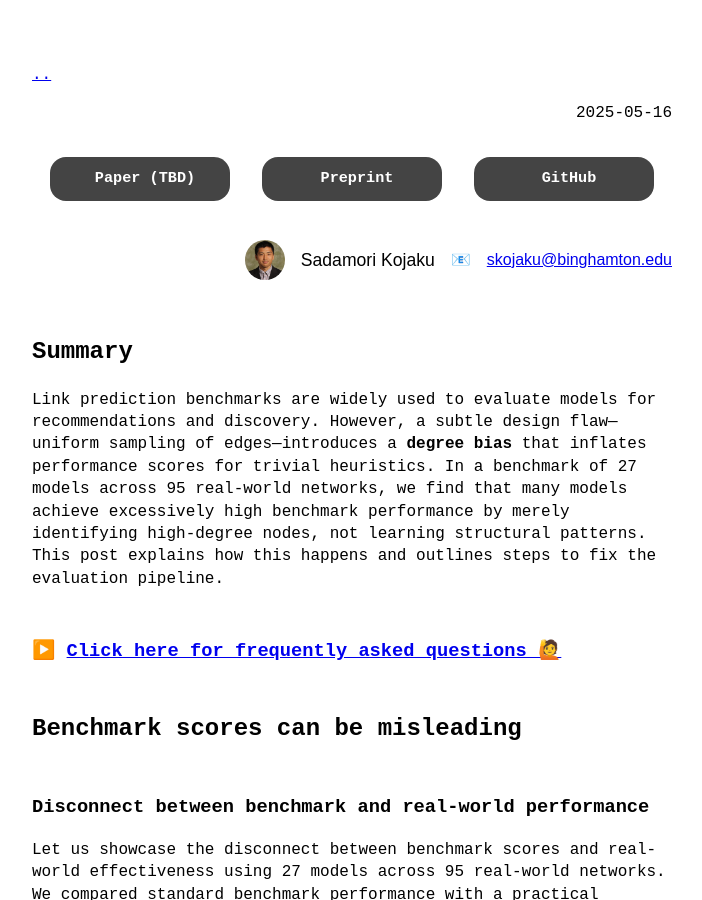
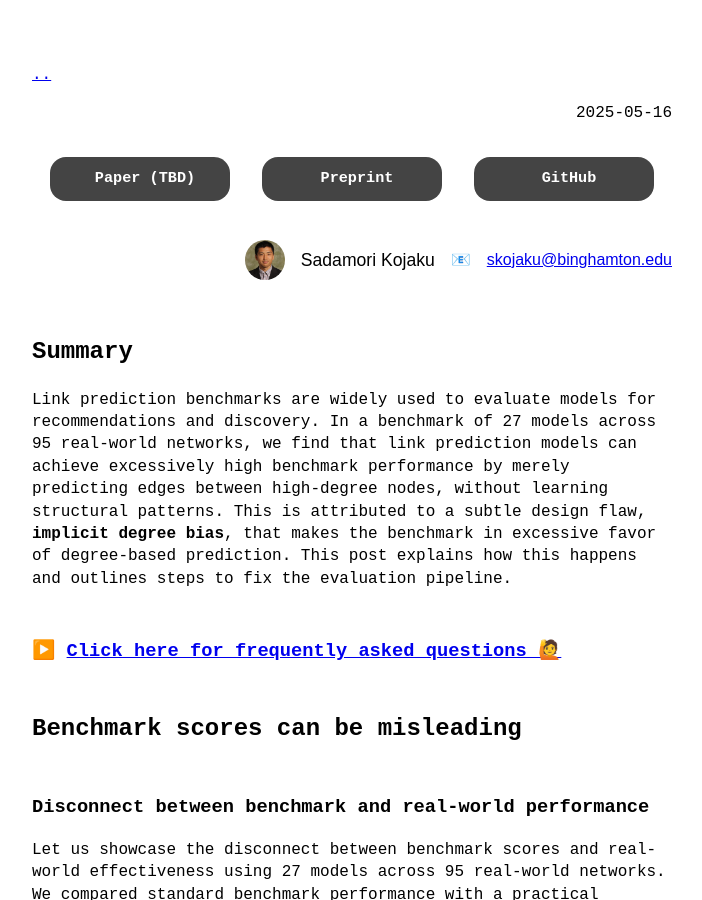
Before and after one commit to skojaku/skojaku.github.io, a Jekyll site: the page built from posts/degree-bias-in-link-prediction/index.md, in a window 1280 px wide and 900 px high. Shown: the whole window, without its empty margins (288-990 px from the left). Built offline with Jekyll 4.4.1, drawn with Linux system fonts in a browser that asks for light colours.

Commit message:
fix wording

```diff
--- a/posts/degree-bias-in-link-prediction/index.md
+++ b/posts/degree-bias-in-link-prediction/index.md
@@ -148,7 +148,10 @@ date: 2025-05-16
 
 ## Summary
 
-Link prediction benchmarks are widely used to evaluate models for recommendations and discovery. However, a subtle design flaw---uniform sampling of edges---introduces a **degree bias** that inflates performance scores for trivial heuristics. In a benchmark of 27 models across 95 real-world networks, we find that many models achieve excessively high benchmark performance by merely identifying high-degree nodes, not learning structural patterns. This post explains how this happens and outlines steps to fix the evaluation pipeline.
+Link prediction benchmarks are widely used to evaluate models for recommendations and discovery.
+In a benchmark of 27 models across 95 real-world networks, we find that link prediction models can achieve excessively high benchmark performance by merely predicting edges between high-degree nodes, without learning structural patterns.
+This is attributed to a subtle design flaw, **implicit degree bias**, that makes the benchmark in excessive favor of degree-based prediction.
+This post explains how this happens and outlines steps to fix the evaluation pipeline.
 
 ### ▶️ [Click here for frequently asked questions 🙋](#questions-and-answers)
 
```
